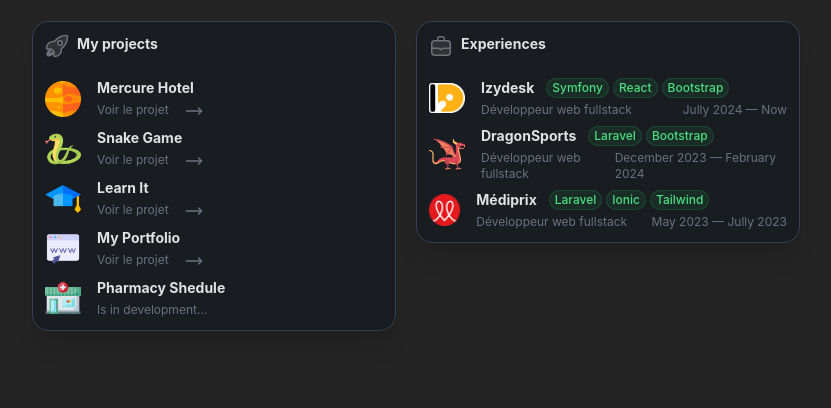
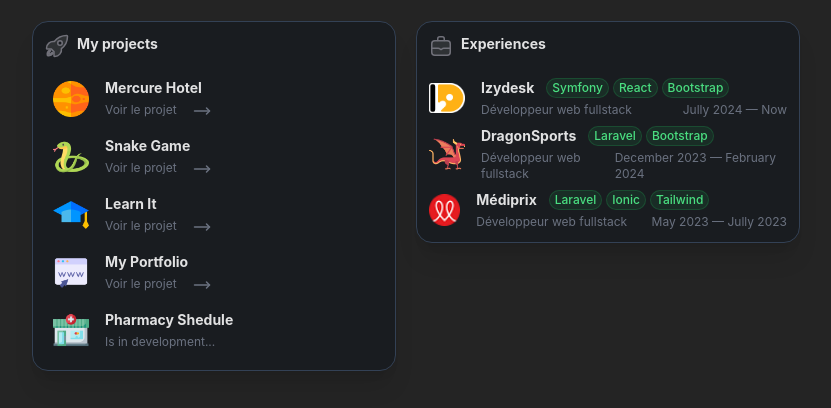
Before and after one commit to jesuisleyanis/jesuisleyanis.github.io, a React (Vite) app: page / in a window 1280 px wide. Shown: the part 323-731 px from the top of the page, without its empty margins (224-1055 px from the left). Built offline with nearby package versions, Linux system fonts and the light colour scheme.

Commit message:
update skills section

```diff
--- a/src/components/ProjectsSection.tsx
+++ b/src/components/ProjectsSection.tsx
@@ -14,7 +14,8 @@ const ProjectsRow = ({
     isFinnish: boolean;
 }) => {
     return (
-        <div className="flex mt-2">
+        <a href={target}>
+            <div className="flex p-2 hover:bg-black/20 cursor-pointer rounded-lg transition-colors">
                 <img className="w-9 object-contain" src={img} alt="img" />
                 <div className="flex flex-col ms-4">
                     <p className="text-sm font-bold flex">{text}</p>
@@ -32,6 +33,7 @@ const ProjectsRow = ({
                     )}
                 </div>
             </div>
+        </a>
     );
 };
 
```
Lines whose indentation alone changed are shown as unchanged.
